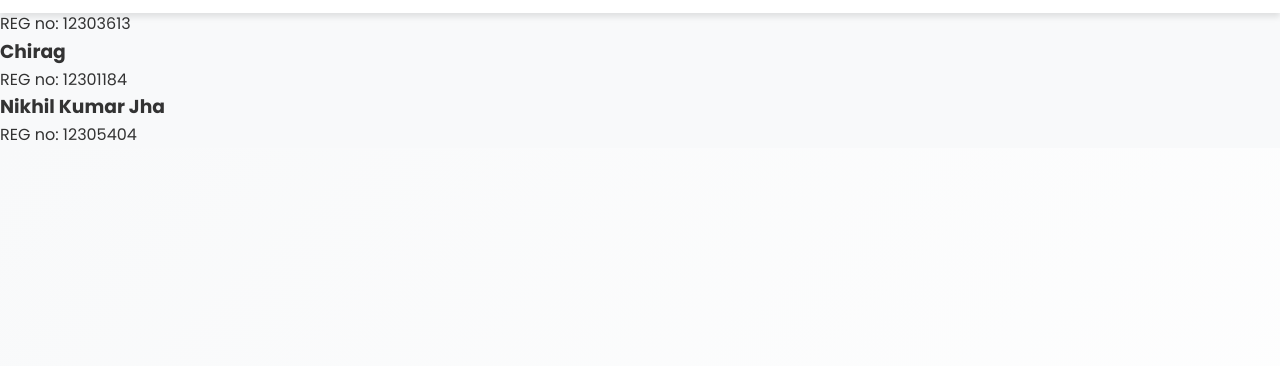
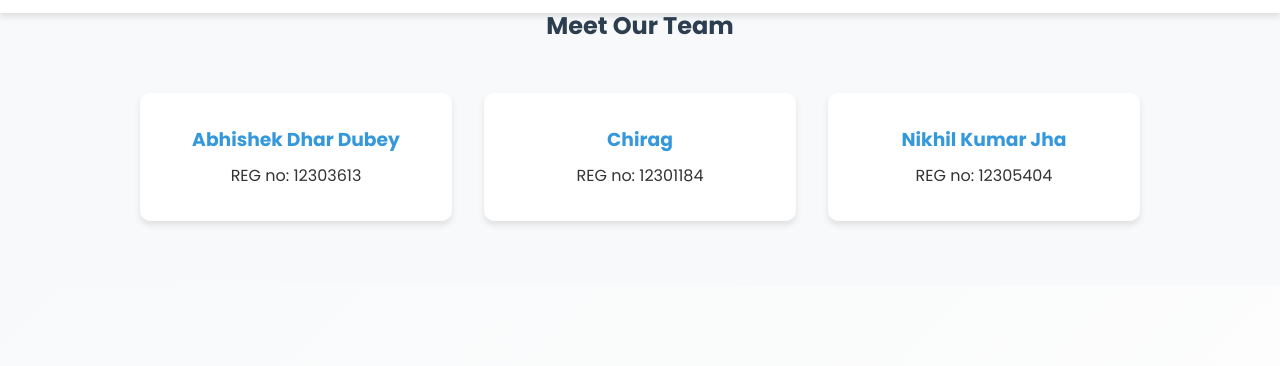
Before and after one commit to Chirag0005/Chatbot, a plain HTML site: page index.html in a window 1280 px wide. Shown: the part 57-423 px from the top of the page. Drawn offline with Linux system fonts and the light colour scheme.

Commit message:
Update styles.css

```diff
--- a/styles.css
+++ b/styles.css
@@ -36,6 +36,37 @@ body {
     top: 0;
     z-index: 1000;
 }
+.team-section {
+    padding: 4rem 2rem;
+    background-color: var(--light-bg);
+    text-align: center;
+}
+
+.team-section h2 {
+    color: var(--primary-color);
+    margin-bottom: 3rem;
+}
+
+.team-grid {
+    display: grid;
+    grid-template-columns: repeat(auto-fit, minmax(250px, 1fr));
+    gap: 2rem;
+    max-width: 1000px;
+    margin: 0 auto;
+}
+
+.team-member {
+    background-color: var(--white);
+    padding: 2rem;
+    border-radius: 10px;
+    box-shadow: var(--shadow);
+}
+
+.team-member h3 {
+    color: var(--secondary-color);
+    margin-bottom: 0.5rem;
+}
+
 
 .logo {
     display: flex;
```
